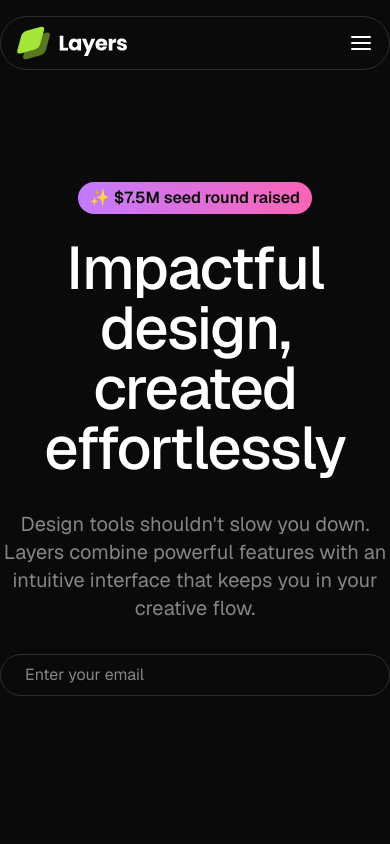
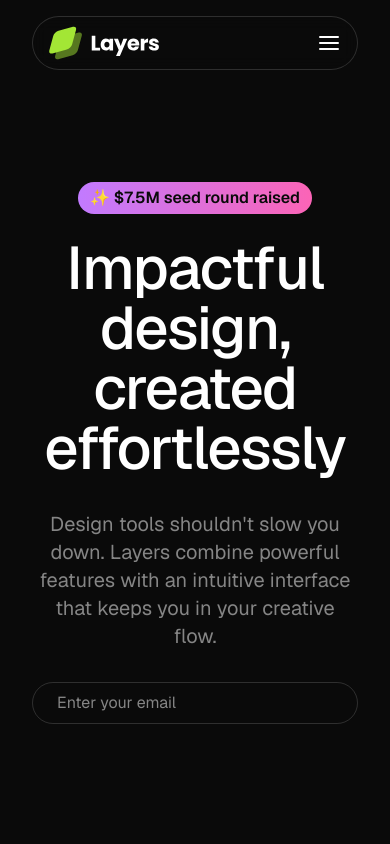
Before and after one commit to ajlaroya/layers-landing-page, a Next.js app: page / in a window 390 px wide. Shown: the top 844 px of the page. Built offline with nearby package versions, Linux system fonts and the light colour scheme.

Commit message:
navbar animation, container inline padding fix

```diff
--- a/app/sections/Hero.tsx
+++ b/app/sections/Hero.tsx
@@ -4,10 +4,12 @@ import designExample2Image from "@public/design-example-2.png";
 import Image from "next/image";
 import Pointer from "../components/Pointer";
 
+// 48:29
+
 export default function Hero() {
   return (
     <section className="overflow-x-clip py-24">
-      <div className="relative container mx-auto">
+      <div className="relative container mx-auto px-8">
         <div className="absolute top-16 -left-32 hidden xl:block">
           <Image src={designExample1Image} alt="Design example 1" />
         </div>
@@ -37,7 +39,7 @@ export default function Hero() {
           <input
             type="email"
             placeholder="Enter your email"
-            className="bg-transparent px-4 md:flex-1 w-full"
+            className="w-full bg-transparent px-4 md:flex-1"
           />
           <Button
             type="submit"
--- a/app/sections/LogoTicker.tsx
+++ b/app/sections/LogoTicker.tsx
@@ -22,7 +22,7 @@ const logos = [
 export default function LogoTicker() {
   return (
     <section className="overflow-x-clip py-24">
-      <div className="container mx-auto">
+      <div className="container mx-auto px-8">
         <h3 className="text-center text-xl text-white/50">
           Already chosen by these market leaders
         </h3>
--- a/app/sections/Navbar.tsx
+++ b/app/sections/Navbar.tsx
@@ -1,6 +1,10 @@
+"use client";
+
 import Image from "next/image";
 import Button from "../components/Button";
-import { nav } from "framer-motion/client";
+import { useState } from "react";
+import { twMerge } from "tailwind-merge";
+import { AnimatePresence, motion } from "framer-motion";
 
 const navLinks = [
   { label: "Home", href: "#" },
@@ -10,10 +14,14 @@ const navLinks = [
 ];
 
 export default function Navbar() {
+  const [isOpen, setIsOpen] = useState(false);
+
   return (
-    <section className="py-4 lg:py-8">
-      <div className="container mx-auto max-w-5xl">
-        <div className="grid grid-cols-2 items-center rounded-full border border-white/15 p-2 px-4 md:pr-2 lg:grid-cols-3">
+    <>
+      <section className="fixed top-0 z-50 w-full py-4 lg:py-8">
+        <div className="container mx-auto max-w-5xl px-8">
+          <div className="rounded-[27px] border border-white/15 bg-neutral-950/70 backdrop-blur md:rounded-full">
+            <div className="grid grid-cols-2 items-center p-2 px-4 md:pr-2 lg:grid-cols-3">
               <div>
                 <Image
                   src="/assets/images/logo.svg"
@@ -44,16 +52,64 @@ export default function Navbar() {
                   strokeLinecap="round"
                   strokeLinejoin="round"
                   className="feather feather-menu md:hidden"
+                  onClick={() => setIsOpen(!isOpen)}
                 >
-              <line x1="3" y1="12" x2="21" y2="12"></line>
-              <line x1="3" y1="6" x2="21" y2="6"></line>
-              <line x1="3" y1="18" x2="21" y2="18"></line>
+                  <line
+                    x1="3"
+                    y1="6"
+                    x2="21"
+                    y2="6"
+                    className={twMerge(
+                      "origin-left transition",
+                      isOpen && "-translate-y-1 rotate-45",
+                    )}
+                  ></line>
+                  <line
+                    x1="3"
+                    y1="12"
+                    x2="21"
+                    y2="12"
+                    className={twMerge("transition", isOpen && "opacity-0")}
+                  ></line>
+                  <line
+                    x1="3"
+                    y1="18"
+                    x2="21"
+                    y2="18"
+                    className={twMerge(
+                      "origin-left transition",
+                      isOpen && "translate-y-1 -rotate-45",
+                    )}
+                  ></line>
                 </svg>
                 <Button variant="secondary">Log In</Button>
                 <Button variant="primary">Sign Up</Button>
               </div>
             </div>
+            <AnimatePresence>
+              {isOpen && (
+                <motion.div
+                  initial={{ height: 0 }}
+                  animate={{ height: "auto" }}
+                  exit={{ height: 0 }}
+                  className="overflow-hidden"
+                >
+                  <div className="flex flex-col items-center gap-4 py-4">
+                    {navLinks.map((link) => (
+                      <a href={link.href} key={link.label}>
+                        {link.label}
+                      </a>
+                    ))}
+                    <Button variant="secondary">Log In</Button>
+                    <Button variant="primary">Sign Up</Button>
+                  </div>
+                </motion.div>
+              )}
+            </AnimatePresence>
+          </div>
         </div>
       </section>
+      <div className="pb-[86px] md:pb-[98px] lg:px-[130px]"></div>
+    </>
   );
 }
```
Lines whose indentation alone changed are shown as unchanged.
